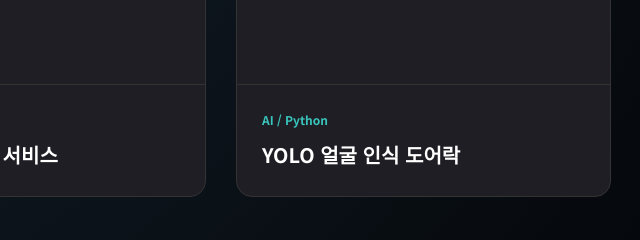
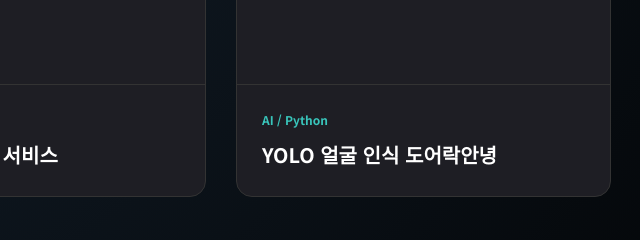
Before and after one commit to ycy040/ycy_web, a plain HTML site: page index.html in a window 1280 px wide. Shown: the part 960-1200 px from the top of the page, 609-1249 px from the left. Drawn offline with Linux system fonts and the light colour scheme; no server answers.

Commit message:
index.html 프로젝트 부분 수정 삭제 추가

```diff
--- a/index.html
+++ b/index.html
@@ -73,7 +73,7 @@
                         </div>
                         <div class="card-info">
                             <div class="p-tag">AI / Python</div>
-                            <div class="p-title">YOLO 얼굴 인식 도어락</div>
+                            <div class="p-title">YOLO 얼굴 인식 도어락안녕</div>
                         </div>
                     </div>
 
```
